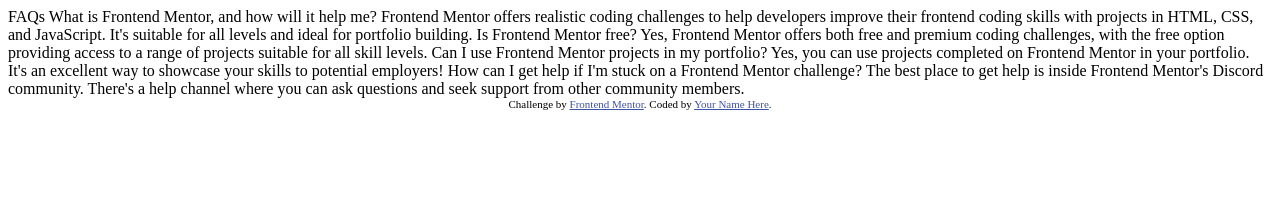
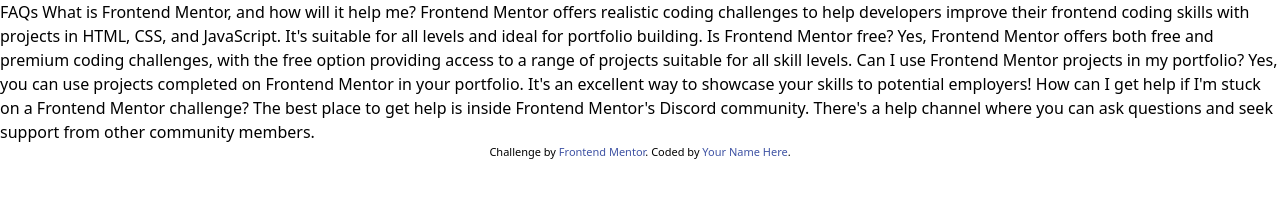
Before and after one commit to Mariuszkru/FM_faq_accordion_main, a plain HTML site: page index.html in a window 1280 px wide. Drawn offline with nearby package versions, Linux system fonts and the light colour scheme.

Commit message:
add tailwind

```diff
--- a/index.html
+++ b/index.html
@@ -8,7 +8,7 @@
 
   <title>Frontend Mentor | FAQ accordion</title>
 
-  <!-- Feel free to remove these styles or customise in your own stylesheet 👍 -->
+    <script src="https://cdn.tailwindcss.com"></script>
   <style>
     .attribution { font-size: 11px; text-align: center; }
     .attribution a { color: hsl(228, 45%, 44%); }
--- /dev/null
+++ b/tailwind.config.js
@@ -0,0 +1,8 @@
+/** @type {import('tailwindcss').Config} */
+module.exports = {
+  content: [],
+  theme: {
+    extend: {},
+  },
+  plugins: [],
+}
```
